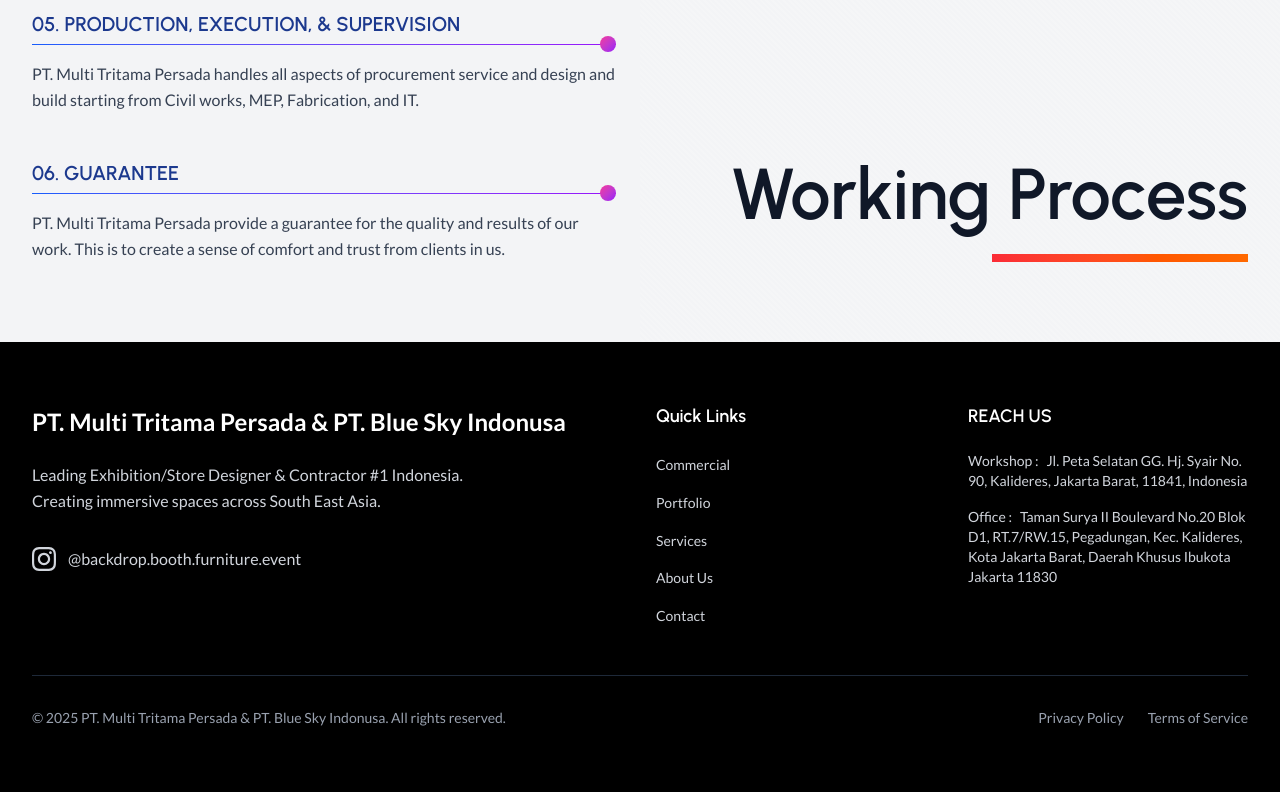
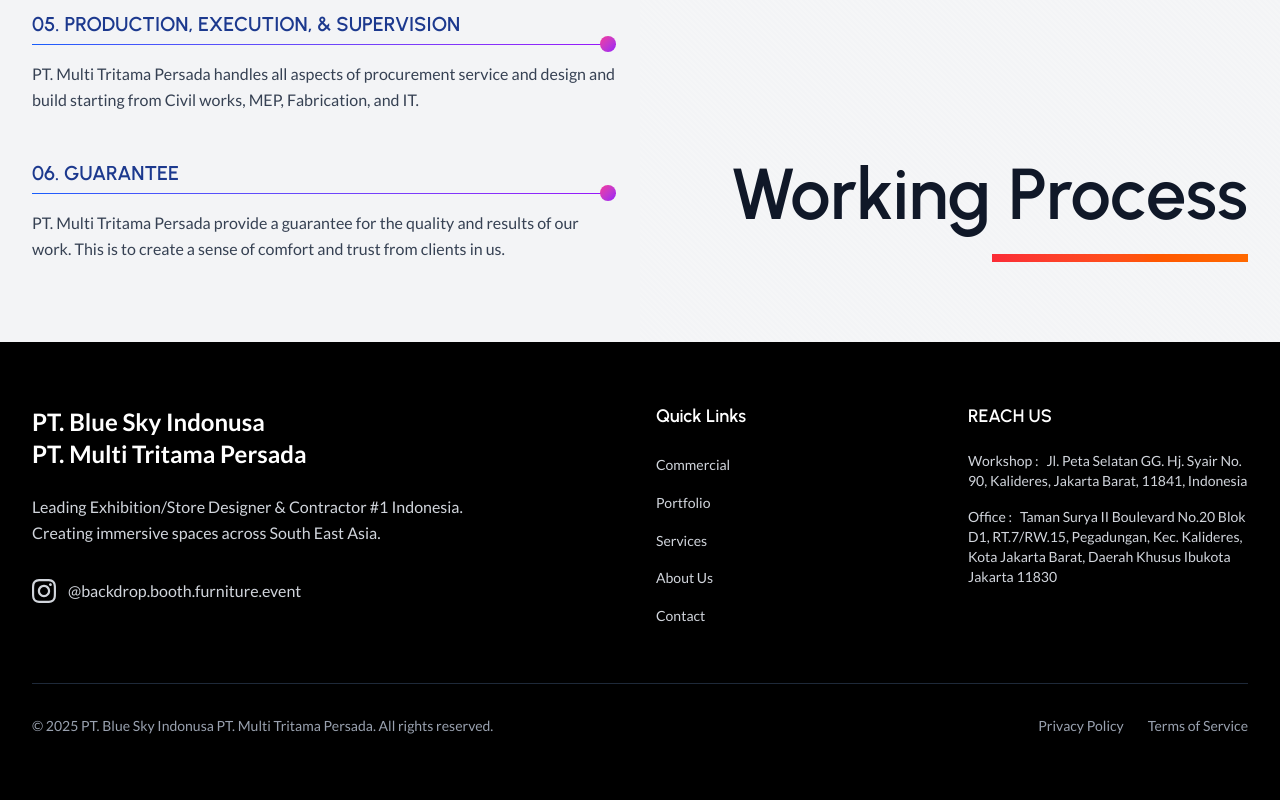
Before and after one commit to 1wasilah1/decor, a Next.js app: page /about in a window 1280 px wide. Shown: the part 1180-1980 px from the top of the page. Built offline with nearby package versions, Linux system fonts and the light colour scheme; no server answers.

Commit message:
perubahan nama

```diff
--- a/src/components/Footer.tsx
+++ b/src/components/Footer.tsx
@@ -20,7 +20,10 @@
           {/* Company Info */}
           <div className="col-span-1 md:col-span-2">
             <div className="mb-6">
-              <span className="text-2xl font-bold">PT. Multi Tritama Persada &amp; PT. Blue Sky Indonusa</span>
+              <div className="text-2xl font-bold">
+                <div>PT. Blue Sky Indonusa</div>
+                <div>PT. Multi Tritama Persada</div>
+              </div>
             </div>
             <p className="text-gray-300 mb-8 max-w-md leading-relaxed">
               {settings?.description || t('footerDesc')}
@@ -70,7 +73,7 @@
         <div className="border-t border-gray-800 mt-12 pt-8">
           <div className="flex flex-col md:flex-row justify-between items-center">
             <p className="text-gray-400 text-sm mb-4 md:mb-0">
-              © 2025 PT. Multi Tritama Persada &amp; PT. Blue Sky Indonusa. All rights reserved.
+              © 2025 PT. Blue Sky Indonusa PT. Multi Tritama Persada. All rights reserved.
             </p>
             <div className="flex space-x-6 text-sm">
               <a href="#" className="text-gray-400 hover:text-white transition-colors">{t('privacyPolicy')}</a>
```
